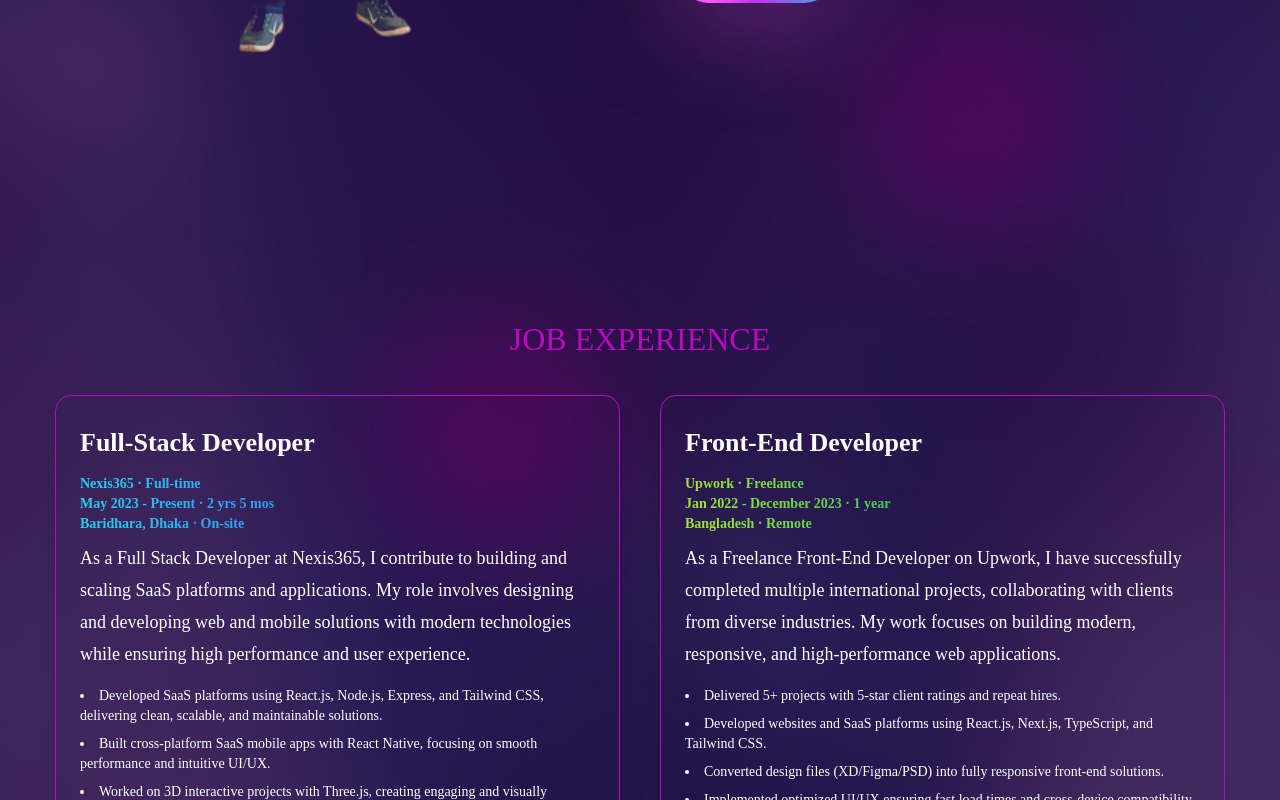
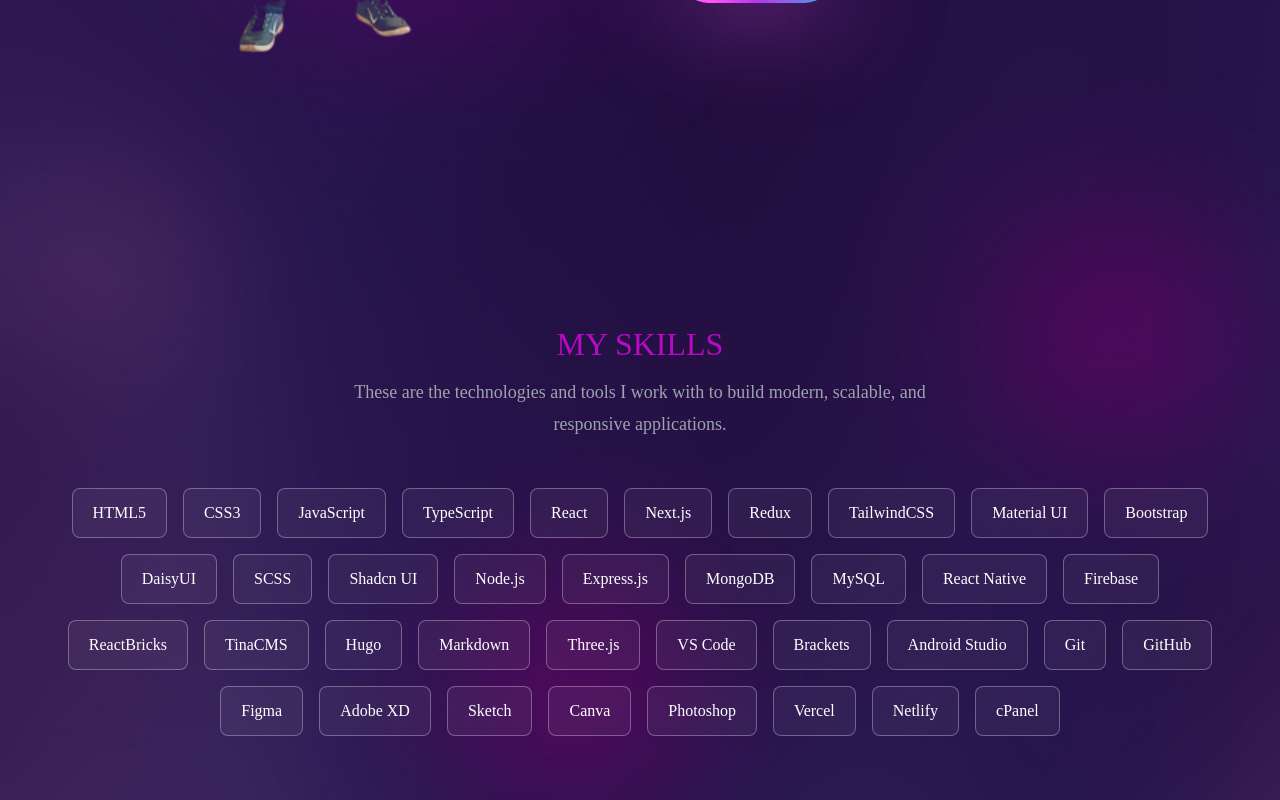
Before and after one commit to Raihanhn/Latest-Portfolio, a React (Create React App) app: page / in a window 1280 px wide. Shown: the part 1380-2180 px from the top of the page. Built offline with nearby package versions, Linux system fonts and the light colour scheme.

Commit message:
skills added

```diff
--- a/src/App.js
+++ b/src/App.js
@@ -8,6 +8,7 @@
 import Work from './components/Work';
 import Contact from './components/Contact';
 import JobExperience from './components/JobExperience';
+import Skills from './components/skills';
 
 const App = () => {
   return (
@@ -16,6 +17,7 @@
       <Banner />
       <Nav />
       <About />
+      <Skills/>
       <JobExperience/>
       <Services />
       <Work />
--- /dev/null
+++ b/src/components/skills.js
@@ -0,0 +1,52 @@
+import React from 'react';
+import { motion } from 'framer-motion';
+import { fadeIn } from '../variants';
+
+const skills = [
+  "HTML5", "CSS3", "JavaScript", "TypeScript", "React", "Next.js",
+  "Redux", "TailwindCSS", "Material UI", "Bootstrap", "DaisyUI", "SCSS",
+  "Shadcn UI", "Node.js", "Express.js", "MongoDB", "MySQL", "React Native",
+  "Firebase", "ReactBricks", "TinaCMS", "Hugo", "Markdown", "Three.js", "VS Code",
+  "Brackets", "Android Studio", "Git", "GitHub", "Figma", "Adobe XD", "Sketch",
+  "Canva", "Photoshop", "Vercel", "Netlify", "cPanel"
+];
+
+const Skills = () => {
+  return (
+    <section className='section' id='skills'>
+      <div className="container mx-auto">
+        <motion.div
+          variants={fadeIn('up', 0.3)}
+          initial='hidden'
+          whileInView={'show'}
+          viewport={{ once: false, amount: 0.3 }}
+          className="text-center mb-12"
+        >
+          <h2 className="h2 text-accent mb-4">My Skills</h2>
+          <p className="text-gray-400 max-w-xl mx-auto">
+            These are the technologies and tools I work with to build modern, scalable, and responsive applications.
+          </p>
+        </motion.div>
+
+        <motion.div
+          variants={fadeIn('up', 0.5)}
+          initial='hidden'
+          whileInView={'show'}
+          viewport={{ once: false, amount: 0.3 }}
+          className="flex flex-wrap justify-center gap-4"
+        >
+          {skills.map((skill, index) => (
+            <div
+              key={index}
+              className="px-5 py-3 rounded-lg border border-white/30 backdrop-blur-md bg-white/5 text-white font-medium text-sm sm:text-base transition hover:bg-white/10 hover:scale-105 cursor-pointer"
+            >
+              {skill}
+            </div>
+          ))}
+        </motion.div>
+      </div>
+    </section>
+  );
+};
+
+export default Skills;
```
